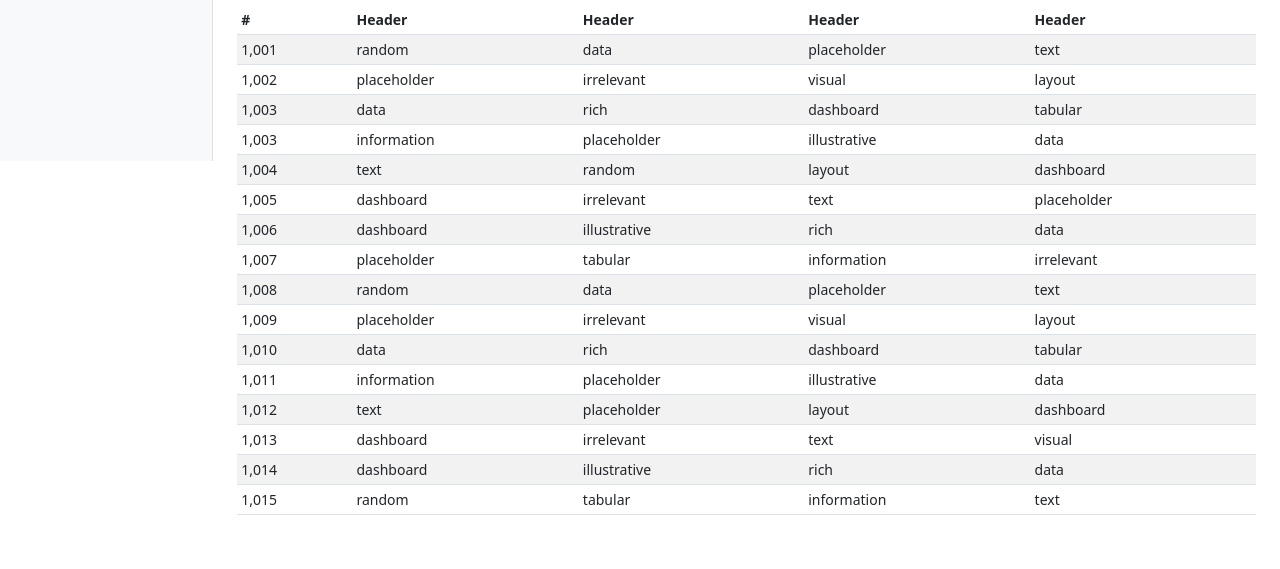
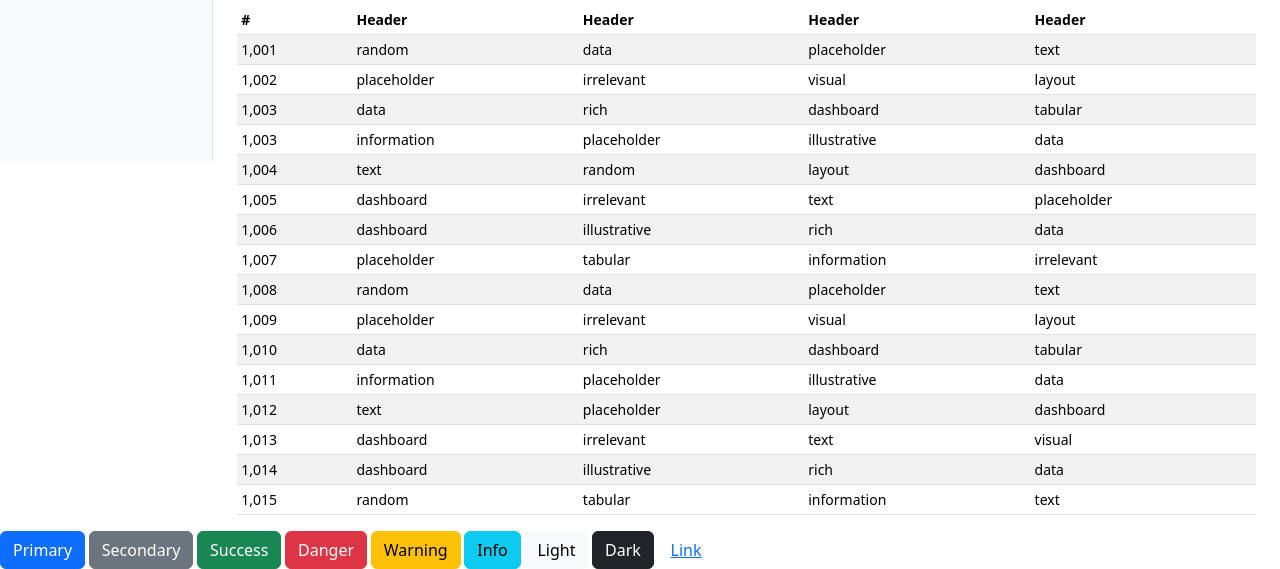
Before and after one commit to jandony/bootstrap-dashboard, a plain HTML site: page index.html in a window 1280 px wide. Shown: the part 639-1208 px from the top of the page. Before the commit the page ends 1170 px from the top, so only its background shows below. Drawn offline with nearby package versions, Linux system fonts and the light colour scheme.

Commit message:
Added buttons

```diff
--- a/index.html
+++ b/index.html
@@ -9,7 +9,7 @@
     <title>Dashboard Template · Bootstrap v5.2</title>
 
     <link rel="canonical" href="https://getbootstrap.com/docs/5.2/examples/dashboard/">
-    <link href="https://cdn.jsdelivr.net/npm/bootstrap@5.2.3/dist/css/bootstrap.min.css" rel="stylesheet" integrity="sha384-rbsA2VBKQhggwzxH7pPCaAqO46MgnOM80zW1RWuH61DGLwZJEdK2Kadq2F9CUG65" crossorigin="anonymous">
+    <link href=".../css/bootstrap.min.css" rel="stylesheet" integrity="sha384-rbsA2VBKQhggwzxH7pPCaAqO46MgnOM80zW1RWuH61DGLwZJEdK2Kadq2F9CUG65" crossorigin="anonymous">
 
     <style>
       .bd-placeholder-img {
@@ -310,6 +310,17 @@
   </div>
 </div>
 
+    <button type="button" class="btn btn-primary">Primary</button>
+<button type="button" class="btn btn-secondary">Secondary</button>
+<button type="button" class="btn btn-success">Success</button>
+<button type="button" class="btn btn-danger">Danger</button>
+<button type="button" class="btn btn-warning">Warning</button>
+<button type="button" class="btn btn-info">Info</button>
+<button type="button" class="btn btn-light">Light</button>
+<button type="button" class="btn btn-dark">Dark</button>
+
+<button type="button" class="btn btn-link">Link</button>
+
 
     <script src="https://cdn.jsdelivr.net/npm/bootstrap@5.2.3/dist/js/bootstrap.bundle.min.js" integrity="sha384-kenU1KFdBIe4zVF0s0G1M5b4hcpxyD9F7jL+jjXkk+Q2h455rYXK/7HAuoJl+0I4" crossorigin="anonymous"></script>
 
```
